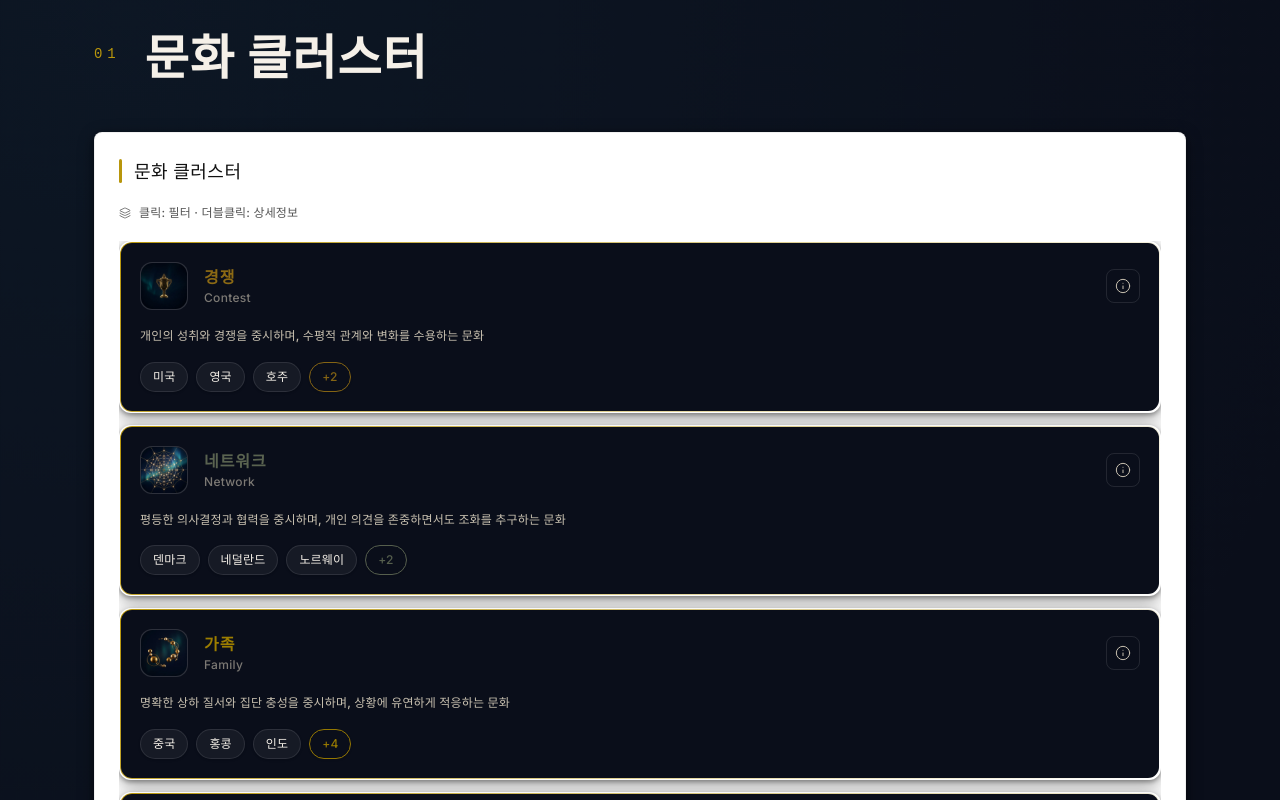
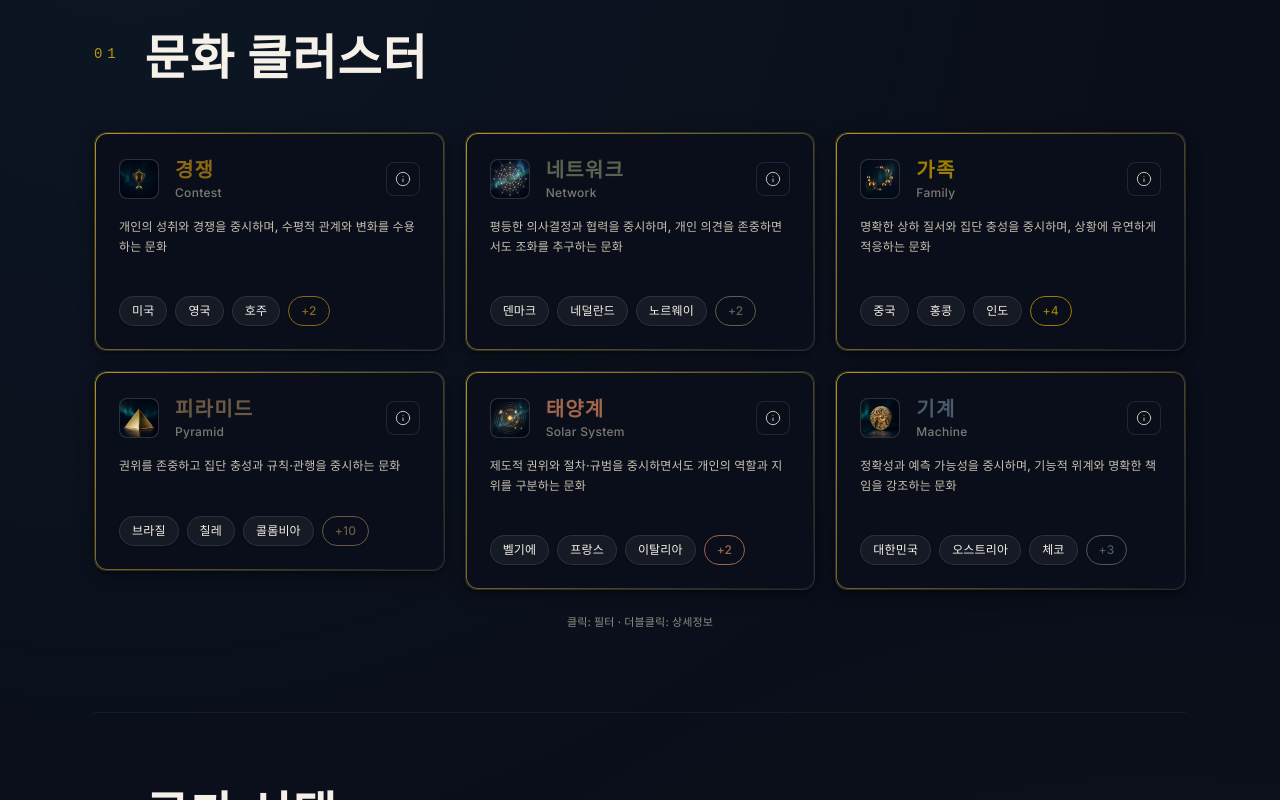
Before and after one commit to Trinos-Strategy/Hofstede, a React (Vite) app: page / in a window 1280 px wide. Shown: the part 720-1520 px from the top of the page. Built offline with nearby package versions, Linux system fonts and the light colour scheme.

Commit message:
feat(nav): floating pill section nav + bento cluster grid (S1, S2)

```diff
--- a/src/App.tsx
+++ b/src/App.tsx
@@ -12,6 +12,7 @@ import { LanguageSwitcher } from './components/LanguageSwitcher';
 import { DarkModeToggle } from './components/DarkModeToggle';
 import { HeroSection } from './components/HeroSection';
 import { CountryNatureScene } from './components/CountryNatureScene';
+import { FloatingNav } from './components/FloatingNav';
 import { useLanguage } from './i18n';
 import { useUrlState } from './hooks/useUrlState';
 import { useDarkMode } from './hooks/useDarkMode';
@@ -471,6 +472,9 @@ function App() {
           </div>
         </div>
       </footer>
+
+      {/* Floating section nav — appears after scrolling past the hero */}
+      <FloatingNav />
     </div>
   );
 }
--- a/src/components/ClusterCard.tsx
+++ b/src/components/ClusterCard.tsx
@@ -100,14 +100,12 @@ export function ClusterCard({ cluster, isSelected, onClick, onInfoClick }: Clust
       onDoubleClick={handleDoubleClick}
       transition={{ duration: 0.4, ease: [0.25, 0.1, 0.25, 1] }}
       className={`
-        cursor-pointer rounded-xl p-5 relative overflow-hidden glass-card card-gradient-border glow-gold
-        transition-all duration-500
-        ${isSelected ? 'shadow-md border-l-4' : ''}
+        cursor-pointer rounded-xl p-6 aspect-auto relative overflow-hidden glass-card card-gradient-border glow-gold
+        transition-all duration-500 flex flex-col justify-between
+        ${isSelected ? 'ring-1 ring-[var(--color-brass)] bg-[var(--color-brass)]/10 shadow-md' : 'bg-white/[0.03]'}
       `}
       style={{
-        background: isSelected ? style.lightBg : 'rgba(255, 255, 255, 0.03)',
-        borderLeftColor: isSelected ? style.iconColor : undefined,
-        boxShadow: isSelected ? `0 0 20px ${style.iconColor}15` : undefined,
+        boxShadow: isSelected ? '0 0 20px rgba(212, 175, 55, 0.15)' : undefined,
       }}
     >
       {/* Subtle gradient overlay on hover */}
@@ -116,12 +114,13 @@ export function ClusterCard({ cluster, isSelected, onClick, onInfoClick }: Clust
         style={{ background: style.lightBg }}
       />
 
-      <div className="relative z-10">
+      <div className="relative z-10 flex flex-col justify-between flex-1">
+        <div>
           <div className="flex items-center gap-4 mb-4">
             <motion.div
               whileHover={{ scale: 1.15, rotate: 8 }}
               transition={{ duration: 0.3 }}
-            className="w-12 h-12 rounded-xl overflow-hidden bg-white/5 border border-white/10 flex items-center justify-center flex-shrink-0"
+              className="w-10 h-10 rounded-lg overflow-hidden bg-white/5 border border-white/10 flex items-center justify-center flex-shrink-0"
             >
               <img
                 src={clusterArt[cluster]}
@@ -130,12 +129,12 @@ export function ClusterCard({ cluster, isSelected, onClick, onInfoClick }: Clust
                 height={96}
                 loading="lazy"
                 decoding="async"
-              className="w-full h-full object-cover rounded-xl"
+                className="w-full h-full object-cover rounded-lg"
               />
             </motion.div>
-          <div className="flex-1">
+            <div className="flex-1 min-w-0">
               <h3
-              className="font-bold text-base tracking-wide"
+                className="font-bold text-xl tracking-wide truncate"
                 style={{
                   color: style.color,
                   fontFamily: "'Cormorant Garamond', serif",
@@ -152,7 +151,7 @@ export function ClusterCard({ cluster, isSelected, onClick, onInfoClick }: Clust
                 whileHover={{ scale: 1.1 }}
                 whileTap={{ scale: 0.9 }}
                 onClick={handleInfoButtonClick}
-              className="p-2 rounded-lg border border-white/10 hover:border-[var(--color-brass)] hover:bg-white/5 transition-all duration-300 cursor-pointer"
+                className="p-2 rounded-lg border border-white/10 hover:border-[var(--color-brass)] hover:bg-white/5 transition-all duration-300 cursor-pointer flex-shrink-0"
                 title={isKorean ? '상세 정보 보기' : 'View details'}
               >
                 <Info className="w-4 h-4 text-[var(--color-ivory-muted)]" strokeWidth={1.5} />
@@ -163,8 +162,9 @@ export function ClusterCard({ cluster, isSelected, onClick, onInfoClick }: Clust
           <p className="text-xs leading-relaxed text-[var(--color-ivory-muted)] mb-4 line-clamp-2">
             {t(translationKeys.desc)}
           </p>
+        </div>
 
-        <div className="flex flex-wrap gap-2">
+        <div className="flex flex-wrap gap-2 mt-4 pt-2">
           {countriesInCluster.slice(0, 3).map((country) => (
             <span
               key={country.code}
--- a/src/components/ClusterMap.tsx
+++ b/src/components/ClusterMap.tsx
@@ -1,6 +1,5 @@
-import { useState, useEffect } from 'react';
-import { motion, AnimatePresence } from 'framer-motion';
-import { Layers, X, ChevronDown } from 'lucide-react';
+import { useState } from 'react';
+import { motion } from 'framer-motion';
 import type { ClusterType } from '../types';
 import { clusterOrder } from '../data/countries';
 import { ClusterCard } from './ClusterCard';
@@ -24,40 +23,17 @@ const containerVariants = {
 };
 
 const itemVariants = {
-  hidden: { opacity: 0, x: -20 },
+  hidden: { opacity: 0, y: 16 },
   visible: {
     opacity: 1,
-    x: 0,
+    y: 0,
     transition: { duration: 0.5 }
   }
 };
 
-// Breakpoint matching Tailwind's lg breakpoint (1024px)
-const LG_BREAKPOINT = 1024;
-
-function useIsDesktop() {
-  const [isDesktop, setIsDesktop] = useState(() => {
-    if (typeof window === 'undefined') return true;
-    return window.innerWidth >= LG_BREAKPOINT;
-  });
-
-  useEffect(() => {
-    const handleResize = () => {
-      setIsDesktop(window.innerWidth >= LG_BREAKPOINT);
-    };
-
-    window.addEventListener('resize', handleResize);
-    return () => window.removeEventListener('resize', handleResize);
-  }, []);
-
-  return isDesktop;
-}
-
 export function ClusterMap({ selectedCluster, onClusterSelect }: ClusterMapProps) {
   const { t } = useLanguage();
   const [modalCluster, setModalCluster] = useState<ClusterType | null>(null);
-  const [isExpanded, setIsExpanded] = useState(false); // Collapsed by default on mobile
-  const isDesktop = useIsDesktop();
 
   const handleClusterClick = (cluster: ClusterType) => {
     if (selectedCluster === cluster) {
@@ -75,82 +51,14 @@ export function ClusterMap({ selectedCluster, onClusterSelect }: ClusterMapProps
     setModalCluster(null);
   };
 
-  const toggleExpand = () => {
-    setIsExpanded(!isExpanded);
-  };
-
   return (
-    <div className="luxury-card rounded-lg p-4 sm:p-6">
-      {/* Header - Clickable on mobile for accordion */}
-      <div
-        className="flex items-center justify-between mb-4 sm:mb-5 cursor-pointer lg:cursor-default"
-        onClick={() => !isDesktop && toggleExpand()}
-      >
-        <div className="flex items-center gap-2 sm:gap-3">
-          <div className="accent-bar" />
-          <h2
-            className="text-base sm:text-lg font-medium text-[#111111]"
-            style={{ fontFamily: "'Playfair Display', serif" }}
-          >
-            {t('culturalClusters')}
-          </h2>
-        </div>
-        <div className="flex items-center gap-2">
-          {selectedCluster && (
-            <motion.button
-              initial={{ scale: 0, opacity: 0 }}
-              animate={{ scale: 1, opacity: 1 }}
-              whileHover={{ scale: 1.1 }}
-              whileTap={{ scale: 0.9 }}
-              transition={{ duration: 0.4 }}
-              onClick={(e) => {
-                e.stopPropagation();
-                onClusterSelect(null);
-              }}
-              className="p-2 min-w-[44px] min-h-[44px] flex items-center justify-center rounded-lg border border-black/10 hover:border-[#B8956A] hover:bg-[#FAFAF8] transition-all duration-500"
-              title={t('resetFilter')}
-            >
-              <X className="w-4 h-4 text-[#444444]" strokeWidth={1.5} />
-            </motion.button>
-          )}
-          {/* Mobile expand/collapse button */}
-          <motion.button
-            onClick={(e) => {
-              e.stopPropagation();
-              toggleExpand();
-            }}
-            aria-label="클러스터 펼치기/접기"
-            className="lg:hidden p-2 min-w-[44px] min-h-[44px] flex items-center justify-center rounded-lg border border-black/10 hover:border-[#B8956A] hover:bg-[#FAFAF8] transition-all duration-500"
-            animate={{ rotate: isExpanded ? 180 : 0 }}
-            transition={{ duration: 0.3 }}
-          >
-            <ChevronDown className="w-5 h-5 text-[#444444]" strokeWidth={1.5} />
-          </motion.button>
-        </div>
-      </div>
-
-      {/* Guidance text */}
-      <p className="text-[10px] sm:text-xs text-[#555555] mb-4 sm:mb-5 flex items-center gap-2 font-medium">
-        <Layers className="w-3 h-3 flex-shrink-0" strokeWidth={1.5} />
-        <span className="hidden sm:inline">{t('clickFilterDoubleClickDetails')}</span>
-        <span className="sm:hidden text-[#333333]">{t('tapFilterInfoDetails')}</span>
-      </p>
-
-      {/* Cluster cards - Always visible on desktop, expandable on mobile */}
-      <AnimatePresence>
-        {(isExpanded || isDesktop) && (
-          <motion.div
-            initial={{ height: 0, opacity: 0 }}
-            animate={{ height: 'auto', opacity: 1 }}
-            exit={{ height: 0, opacity: 0 }}
-            transition={{ duration: 0.3, ease: [0.25, 0.1, 0.25, 1] }}
-            className="overflow-hidden lg:!h-auto lg:!opacity-100"
-          >
+    <div className="w-full">
+      {/* Cluster cards bento grid */}
       <motion.div
         variants={containerVariants}
         initial="hidden"
         animate="visible"
-              className="space-y-3"
+        className="grid grid-cols-1 sm:grid-cols-2 lg:grid-cols-3 gap-4 sm:gap-5"
       >
         {clusterOrder.map((cluster) => (
           <motion.div key={cluster} variants={itemVariants}>
@@ -164,40 +72,10 @@ export function ClusterMap({ selectedCluster, onClusterSelect }: ClusterMapProps
         ))}
       </motion.div>
 
-            {/* Cluster classification note */}
-            <motion.div
-              initial={{ opacity: 0 }}
-              animate={{ opacity: 1 }}
-              transition={{ delay: 0.5, duration: 0.5 }}
-              className="mt-5 pt-4 border-t border-black/5"
-            >
-              <p className="text-[10px] sm:text-xs text-[#555555] leading-relaxed">
-                <span className="font-medium text-[#9D7E57]">{t('classificationBasis')}</span>{' '}
-                {t('classificationDescription')}
+      {/* Double-click guidance hint caption */}
+      <p className="text-[11px] text-[var(--color-ivory-muted)]/70 text-center mt-6 font-medium">
+        {t('clickFilterDoubleClickDetails')}
       </p>
-            </motion.div>
-          </motion.div>
-        )}
-      </AnimatePresence>
-
-      {/* Collapsed state summary on mobile */}
-      {!isExpanded && (
-        <div className="lg:hidden">
-          {selectedCluster ? (
-            <div className="flex items-center gap-2 py-2 px-3 bg-[#F5F4F0] rounded-lg">
-              <span className="text-sm font-medium text-[#9D7E57]">{t('selectedLabel')}</span>
-              <span className="text-sm text-[#444444]">{selectedCluster}</span>
-            </div>
-          ) : (
-            <button
-              onClick={toggleExpand}
-              className="w-full py-3 px-4 bg-[#F5F4F0] rounded-lg text-sm text-[#444444] font-medium hover:bg-[#EDECEA] transition-colors duration-300 min-h-[48px]"
-            >
-              {t('selectCluster')}
-            </button>
-          )}
-        </div>
-      )}
 
       {/* Cluster Detail Modal */}
       <ClusterDetailModal
--- /dev/null
+++ b/src/components/FloatingNav.tsx
@@ -0,0 +1,92 @@
+import { useState, useEffect } from 'react';
+import { useLanguage } from '../i18n';
+
+interface NavItem {
+  id: string;
+  label: string;
+}
+
+export function FloatingNav() {
+  const { t } = useLanguage();
+  const [isVisible, setIsVisible] = useState(false);
+  const [activeSection, setActiveSection] = useState<string>('clusters');
+
+  useEffect(() => {
+    const handleScroll = () => {
+      setIsVisible(window.scrollY > 500);
+    };
+
+    window.addEventListener('scroll', handleScroll, { passive: true });
+    handleScroll();
+
+    return () => window.removeEventListener('scroll', handleScroll);
+  }, []);
+
+  useEffect(() => {
+    const sectionIds = ['clusters', 'compare', 'bilateral-advice'];
+    const observer = new IntersectionObserver(
+      (entries) => {
+        entries.forEach((entry) => {
+          if (entry.isIntersecting) {
+            setActiveSection(entry.target.id);
+          }
+        });
+      },
+      {
+        rootMargin: '-40% 0px -55% 0px',
+        threshold: 0,
+      }
+    );
+
+    sectionIds.forEach((id) => {
+      const el = document.getElementById(id);
+      if (el) observer.observe(el);
+    });
+
+    return () => observer.disconnect();
+  }, []);
+
+  const scrollToSection = (id: string) => {
+    const el = document.getElementById(id);
+    if (!el) return;
+    const prefersReducedMotion =
+      typeof window !== 'undefined' &&
+      window.matchMedia('(prefers-reduced-motion: reduce)').matches;
+    el.scrollIntoView({ behavior: prefersReducedMotion ? 'auto' : 'smooth' });
+  };
+
+  const navItems: NavItem[] = [
+    { id: 'clusters', label: t('culturalClusters') },
+    { id: 'compare', label: t('countrySelection') },
+    { id: 'bilateral-advice', label: t('bilateralAdvice') },
+  ];
+
+  return (
+    <nav
+      aria-label="Quick Navigation"
+      className={`fixed bottom-6 left-1/2 -translate-x-1/2 z-50 transition-all duration-300 pointer-events-none ${
+        isVisible ? 'opacity-100 translate-y-0 pointer-events-auto' : 'opacity-0 translate-y-4 pointer-events-none'
+      }`}
+    >
+      <div className="flex gap-1 rounded-full border border-white/10 bg-[#12172a]/85 backdrop-blur-xl shadow-2xl px-2 py-1.5">
+        {navItems.map((item) => {
+          const isActive = activeSection === item.id;
+          return (
+            <button
+              key={item.id}
+              type="button"
+              onClick={() => scrollToSection(item.id)}
+              className={`rounded-full px-4 py-2 text-xs sm:text-sm font-medium transition-colors duration-200 cursor-pointer ${
+                isActive
+                  ? 'bg-white/10 text-[var(--color-brass)]'
+                  : 'text-[var(--color-ivory-muted)] hover:text-white'
+              }`}
+            >
+              {item.label}
+            </button>
+          );
+        })}
+      </div>
+    </nav>
+  );
+}
```
Lines whose indentation alone changed are shown as unchanged.
